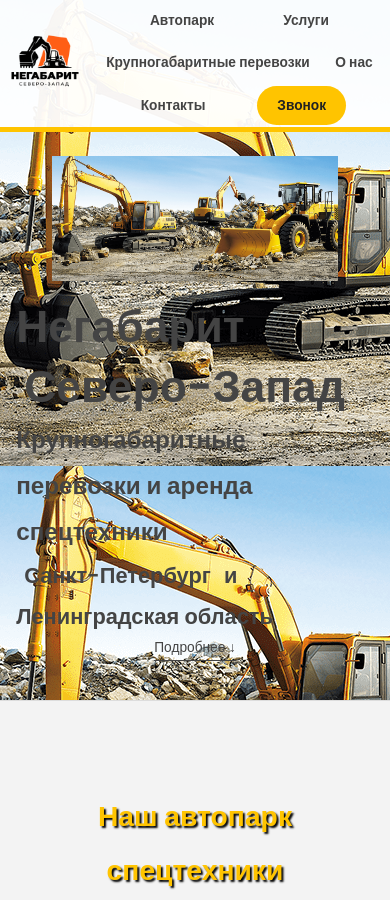
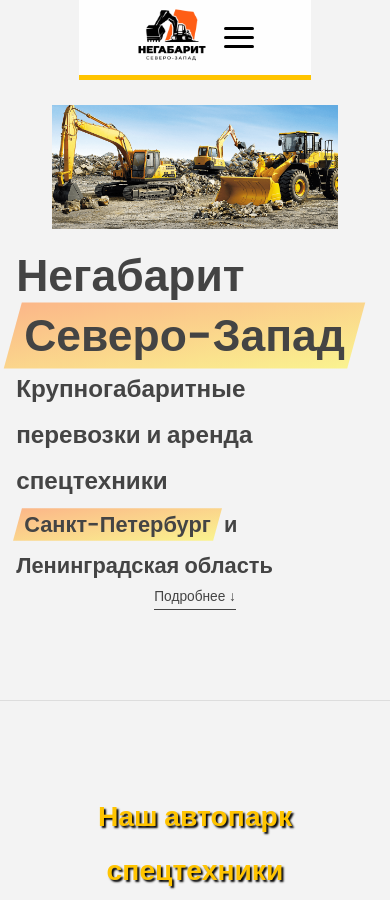
Before and after one commit to MarkHoffmanSaw/ngsz, a website built with webpack: page src/index.html in a window 390 px wide. Shown: the top 900 px of the page. Built offline with nearby package versions, Linux system fonts and the light colour scheme.

Commit message:
Fix docker and added responsive navigation

```diff
--- a/src/index.html
+++ b/src/index.html
@@ -18,9 +18,18 @@
   <body>
     <header class="header" id="intro">
       <nav class="nav">
-        <a class="nav__logo" href="#intro">
+
+        <a href="#intro">
           <img class="nav__image" src="images/logo-small.png" alt="logo"
         /></a>
+
+          <!-- Responsive navigation for the mobile version -->
+          <a class="toggle-button">
+            <span class="bar"></span>
+            <span class="bar"></span>
+            <span class="bar"></span>
+          </a>
+
         <ul class="nav__links">
           <li class="nav__item">
             <a class="nav__link" href="#autopark">Автопарк</a>
--- a/src/index.js
+++ b/src/index.js
@@ -31,7 +31,17 @@
 const tabsContainer = document.querySelector(".services__tab-container");
 const tabsContent = document.querySelectorAll(".services__content");
 
+const toggleButton = document.getElementsByClassName("toggle-button")[0];
+const navLinks = document.getElementsByClassName("nav__links")[0];
+
 // APPLICATION
+
+////////////////////////////////////////////////
+// ********* Responsive navigation ********* //
+
+toggleButton.addEventListener("click", () => {
+  navLinks.classList.toggle("active");
+});
 
 /////////////////////////////////////////////////
 // ************** Modal window ************** //
--- a/src/sass/header.sass
+++ b/src/sass/header.sass
@@ -3,7 +3,6 @@
     display: flex
     flex-direction: column
     align-items: center
-    background-image: url("./images/logo.png")
 
     &__title
         padding: 0 2rem
--- a/src/sass/navigation.sass
+++ b/src/sass/navigation.sass
@@ -8,8 +8,24 @@
     border-bottom: 5px solid $color-primary
     background-color: rgba(255, 255, 255, 0.95)
 
-    @media screen and (max-width: $screen-value)
-        padding: 0
+    .toggle-button
+        margin: 1rem
+        top: .75rem
+        right: 1rem
+        display: none
+        flex-direction: column
+        justify-content: space-between
+        width: 30px
+        height: 21px
+
+        @media screen and (max-width: $screen-value)
+            display: flex
+
+        .bar
+            height: 3px
+            width: 100%
+            background-color: black
+            border-radius: 10px
 
     &.sticky
         position: fixed
@@ -21,8 +37,19 @@
         align-items: center
         list-style: none
 
+        @media screen and (max-width: $screen-value)
+            display: none
+
+        &.active
+            display: none
+
+            @media screen and (max-width: $screen-value)
+                display: flex
+                text-align: center
+                flex-direction: column
+
     &__item
-        margin: 1rem 0rem 1rem 5rem
+        margin: 1rem 0rem 1rem 2.5rem
         transition: 0.3s
 
         @media screen and (max-width: $screen-value)
@@ -40,6 +67,7 @@
 
             @media screen and (max-width: $screen-value)
                 transform: none
+                background-color: 0
 
         &:focus
             background-color: $color-primary
```
Also changed, not shown: src/style.css, 2 other files.
